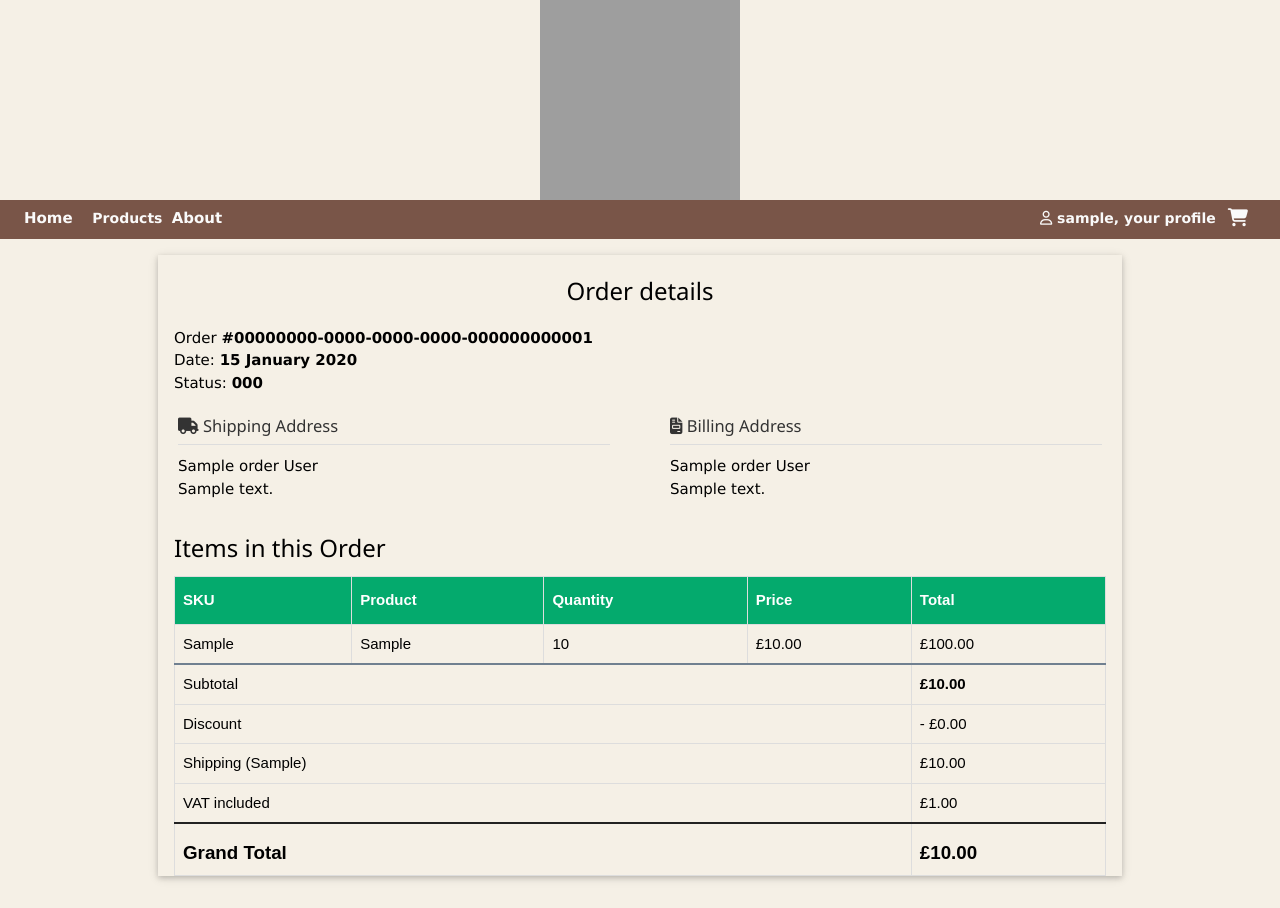
After one commit to ajandris/simpleshop, a Django app: page /orders/order_detail/00000000-0000-0000-0000-000000000001/ in a window 1280 px wide. The commit adds this page. Run offline with Django 5.2, Linux system fonts and the light colour scheme; a user stored in the database is signed in; tables that the repository leaves empty hold one stand-in row (values such as "Sample post"); parts of the project's set-up code (start-up, migrations or seed data) failed here and were passed over; grey boxes are pictures that could not be loaded.

Commit message:
ADD order list and order details

```diff
--- a/cart/models.py
+++ b/cart/models.py
@@ -64,7 +64,7 @@ class Cart(models.Model):
 
 
 class CartItem(models.Model):
-    cart = models.ForeignKey(Cart, on_delete=models.CASCADE, verbose_name="Cart", related_name="cartitems")
+    cart = models.ForeignKey(Cart, on_delete=models.CASCADE, verbose_name="Cart")
     product = models.ForeignKey(Product, on_delete=models.CASCADE, verbose_name="Product")
     qty = models.PositiveIntegerField(verbose_name="Quantity", default=1, null=False, blank=False)
     price = models.DecimalField(verbose_name="Price", max_digits=10, decimal_places=2,
--- a/cart/views.py
+++ b/cart/views.py
@@ -171,7 +171,7 @@ def remove_coupon(request):
 
 def save_cart(request):
     if request.method == "POST":
-        cart_no = request.session.get('cart_number')
+        cart_no = request.session.get('cart_number', '')
         cart = Cart.objects.filter(cart_number=cart_no).first()
         for key in request.POST:
             if key.startswith('sku'):
--- a/orders/models.py
+++ b/orders/models.py
@@ -72,7 +72,7 @@ class OrderItem(models.Model):
         return self.sku
 
     def line_amount(self):
-        return self.quantity * self.unit_price * 100
+        return self.quantity * self.unit_price
 
     class Meta:
         db_table = 'order_items'
--- a/orders/services.py
+++ b/orders/services.py
@@ -107,8 +107,8 @@ def make_order(request, cart: Cart) -> Order:
     address += f"\n{post.get('city', '')},"
     if post.get('state', '') != '':
         address += f"\n{post.get('state', '')},"
+    address += f"\n{post.get('zip', '')}"
     address += f"\n{post.get('country', '')}"
-    address += f"\n{post.get('zip', '')}"
 
     order.billing_name = f"{post.get('first_name', '')}"
     order.billing_surname = f"{post.get('last_name', '')}"
--- a/orders/urls.py
+++ b/orders/urls.py
@@ -6,4 +6,6 @@ from . import views
 
 urlpatterns = [
     path('process_payment/', views.process_payment, name='process-payment'),
+    path('myorders/', views.orders_list, name='order-list'),
+    path('order_detail/<str:order_no>/', views.orders_details, name='order-detail'),
 ]
--- a/orders/views.py
+++ b/orders/views.py
@@ -1,9 +1,12 @@
 from django.contrib import messages
-from django.shortcuts import render, redirect
+from django.contrib.auth.decorators import login_required
+from django.shortcuts import render, redirect, get_object_or_404
 from cart.services import check_cart_stock, calculate_order
 from cart.models import Cart
+from orders.models import Order
 from orders.services import make_order, get_order_hash
 
+@login_required
 def process_payment(request):
     """
     Process payment from checkout
@@ -55,6 +58,9 @@ def process_payment(request):
     if card_num == '111111':
         payment_successful = True
         template = 'orders/payment_success.html'
+        context = {
+            'order_number': order.order_no
+        }
         # delete cart and number in sessions
         cart.delete()
         request.session.pop('cart_number', None)
@@ -63,4 +69,28 @@ def process_payment(request):
         payment_successful = False
         template = 'orders/payment_failed.html'
 
-    return render(request, template_name=template)
+    return render(request, template_name=template, context=context)
+
+
+@login_required
+def orders_list(request):
+    template = 'orders/orders_list.html'
+    orders = Order.objects.filter(owner=request.user).order_by('-order_date')
+
+    context = {
+        'orders': orders
+    }
+
+    return render(request, template_name=template, context=context)
+
+
+@login_required
+def orders_details(request, order_no):
+    template = 'orders/order_details.html'
+    order = get_object_or_404(Order, order_no=order_no)
+
+    context = {
+        'order': order
+    }
+
+    return render(request, template_name=template, context=context)
--- a/simpleshop/settings.py
+++ b/simpleshop/settings.py
@@ -234,11 +234,14 @@ if DEBUG:
     SECURE_SSL_REDIRECT = False
     SESSION_COOKIE_SECURE = False
     CSRF_COOKIE_SECURE = False
+
+    SESSION_COOKIE_SAMESITE = 'Lax'
+    CSRF_COOKIE_SAMESITE = 'Lax'
+    SESSION_COOKIE_HTTPONLY = True
 # else:
 #     SECURE_SSL_REDIRECT = True
 #     SESSION_COOKIE_SECURE = True
 #     CSRF_COOKIE_SECURE = True
-
 
 STRIPE_PUBLIC_KEY = os.environ.get("STRIPE_PUBLIC_KEY", "")
 STRIPE_SECRET_KEY = os.environ.get("STRIPE_SECRET_KEY", "")
--- a/static/css/main.css
+++ b/static/css/main.css
@@ -6,6 +6,29 @@
 
 strong{
     background-color: inherit;
+}
+
+    table {
+  font-family: Arial, Helvetica, sans-serif;
+  border-collapse: collapse;
+  width: 100%;
+}
+
+td, th {
+  border: 1px solid #ddd;
+  padding: 8px;
+}
+
+tr:nth-child(even){background-color: #f2f2f2;}
+
+tr:hover {background-color: #ddd;}
+
+th {
+  padding-top: 12px;
+  padding-bottom: 12px;
+  text-align: left;
+  background-color: #04AA6D;
+  color: white;
 }
 
 .logo{
--- a/templates/_base.html
+++ b/templates/_base.html
@@ -70,7 +70,7 @@
                   <p class="dropbtn"><i class="fa-regular fa-user" id="profile-fa"></i> {{ user.username }}, your profile</p>
                   <div class="dropdown-content">
                     <a href="{% url 'profile' %}">Profile</a>
-                    <a href="#">Orders</a>
+                    <a href="{% url 'order-list' %}">Orders</a>
                     <a href="{% url 'account_logout' %}">Logout</a>
                   </div>
                 </div>
--- /dev/null
+++ b/templates/orders/order_details.html
@@ -0,0 +1,136 @@
+{% extends '_base.html' %}
+{% load static %}
+
+{% block extra_css %}
+
+    <style>
+
+.address-grid {
+    display: grid;
+    grid-template-columns: 1fr 1fr;
+    gap: 20px;
+    margin-bottom: 10px;
+}
+
+.address-card {
+    padding: 20px;
+    border: 0;
+    background-color: inherit;
+}
+
+.address-card h3 {
+    margin-top: 0;
+    font-size: 1.1rem;
+    color: #333;
+    border-bottom: 1px solid #ddd;
+    padding-bottom: 5px;
+}
+
+.items-table {
+    width: 100%;
+    border-collapse: collapse;
+}
+
+.grand-total td {
+    font-size: 1.25rem;
+    border-top: 2px solid #222;
+    padding-top: 15px;
+}
+
+.subtotal td {
+    border-top: 2px solid slategrey;
+}
+
+    </style>
+{% endblock extra_css %}
+
+{% block content %}
+<div class="w3-content page w3-padding-16">
+    <div class="w3-row-padding">
+        <div class="w3-card w3-white w3-margin-bottom">
+            <header class="w3-container w3-padding">
+                <h3 class="w3-margin-0 w3-center">Order details</h3>
+            </header>
+            <div class="order-detail-wrapper">
+                <div class="order-header-main w3-margin-left  w3-margin-right">
+                    <div class="header-left">
+                        <p>Order <strong>#{{ order.order_no }}</strong></p>
+                        <p>Date: <strong>{{ order.order_date|date:"d F Y" }}</strong></p>
+                        <p>Status: <strong>{{ order.status }}</strong></p>
+                    </div>
+                </div>
+
+                <div class="address-grid">
+                    <div class="address-card">
+                        <h3><i class="fas fa-truck"></i> Shipping Address</h3>
+                        <p>
+                            {{ order.shipping_name }} {{ order.shipping_surname }}<br>
+                            {{ order.shipping_address|linebreaksbr }}<br>
+                        </p>
+                    </div>
+
+                    <div class="address-card">
+                        <h3><i class="fas fa-file-invoice"></i> Billing Address</h3>
+                        <p>
+                            {{ order.billing_name }} {{ order.billing_surname }}<br>
+                            {{ order.billing_address|linebreaksbr }}<br>
+                        </p>
+                    </div>
+                </div>
+
+                <section class="order-items-section w3-margin-left w3-margin-right">
+                    <h3>Items in this Order</h3>
+                    <table class="items-table">
+                        <thead>
+                            <tr>
+                                <th>SKU</th>
+                                <th>Product</th>
+                                <th class="text-center">Quantity</th>
+                                <th class="text-right">Price</th>
+                                <th class="text-right">Total</th>
+                            </tr>
+                        </thead>
+                        <tbody>
+                            {% for item in order.orderitem_set.all %}
+                            <tr>
+                                <td>{{ item.sku }}</td>
+                                <td>{{ item.item }}</td>
+                                <td class="text-center">{{ item.quantity }}</td>
+                                <td class="text-right">£{{ item.unit_price }}</td>
+                                <td class="text-right">£{{ item.line_amount }}</td>
+                            </tr>
+                            {% endfor %}
+                        </tbody>
+                        <tfoot>
+                            <tr class="subtotal">
+                                <td colspan="4" class="text-right">Subtotal</td>
+                                <td class="text-right"><strong>£{{ order.subtotal }}</strong></td>
+                            </tr>
+                            <tr>
+                                <td colspan="4" class="text-right">Discount</td>
+                                <td class="text-right">- £{{ order.discount_amount }}</td>
+                            </tr>
+                            <tr>
+                                <td colspan="4" class="text-right">Shipping ({{ order.shipping_method }}) </td>
+                                <td class="text-right">£{{ order.shipping_price }}</td>
+                            </tr>
+                            <tr>
+                                <td colspan="4" class="text-right">VAT included</td>
+                                <td class="text-right">£{{ order.vat_included }}</td>
+                            </tr>
+                            <tr class="grand-total">
+                                <td colspan="4" class="text-right"><strong>Grand Total</strong></td>
+                                <td class="text-right"><strong>£{{ order.total }}</strong></td>
+                            </tr>
+                        </tfoot>
+                    </table>
+                </section>
+            </div>
+        </div>
+    </div>
+</div>
+
+{% endblock content %}
+
+{% block postloadjs %}
+{% endblock postloadjs %}
--- a/templates/orders/payment_success.html
+++ b/templates/orders/payment_success.html
@@ -7,7 +7,7 @@
 {% block content %}
 <div class="w3-center">
 <h1>Payment successful</h1>
-    <p class="w3-margin-bottom">Thank you for your order #xxxxxxxx xxxx xxxx</p>
+    <p class="w3-margin-bottom">Thank you for your order #{{ order_number }}</p>
     <a href="{% url 'profile' %}" class="w3-button w3-green">View Orders - change url to orders</a>
     <a href="{% url 'index' %}" class="w3-button w3-green">Home</a>
 </div>
```
Also changed, not shown: templates/orders/orders_list.html (added, +57 -0 lines).
